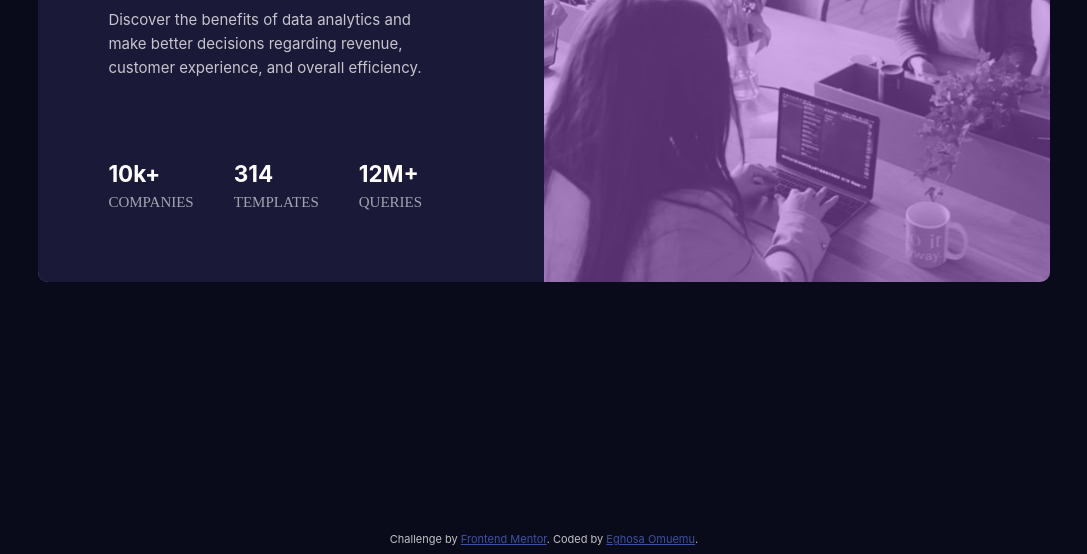
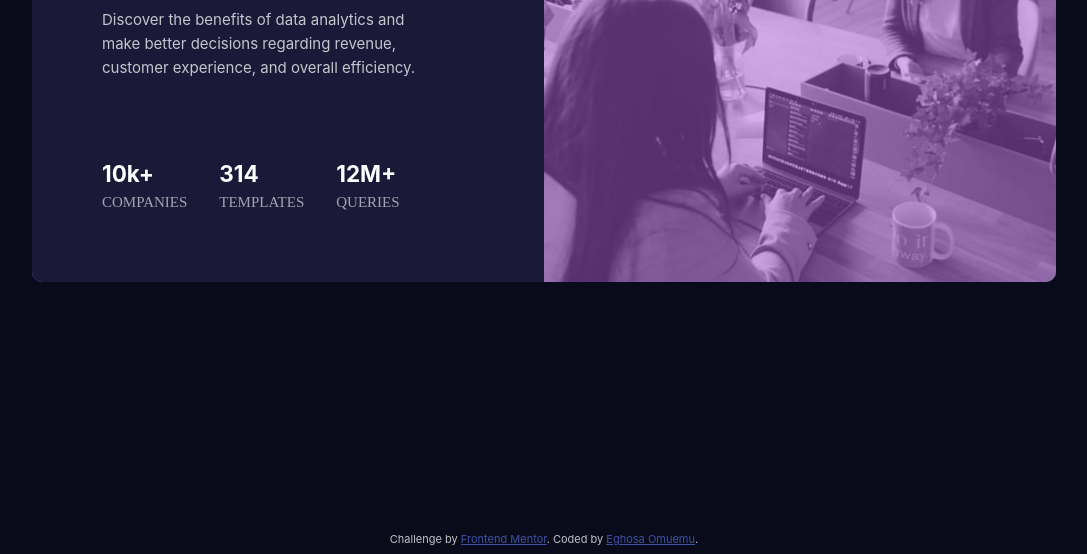
Before and after one commit to EghosaOmuemu/Stats-Preview-Card, a plain HTML site: page index.html in a window 1280 px wide. Shown: the part 363-917 px from the top of the page, without its empty margins (96-1183 px from the left). Drawn offline with Linux system fonts and the light colour scheme.

Commit message:
Update styles.css

```diff
--- a/styles.css
+++ b/styles.css
@@ -27,7 +27,7 @@ span{
 }
 
 .container{
-    width: 80%;
+    width: 80vw;
     margin: auto;
     margin-top: 200px;
     padding: 0 0;
@@ -35,7 +35,7 @@ span{
     border-radius: 10px;
     overflow: hidden;
     display: grid;
-    grid-template-columns: 1fr 1fr;
+    grid-template-columns: 40vw 40vw;
     grid-template-rows: auto;
     background-color: hsl(277, 64%, 61%);
 }
@@ -50,6 +50,7 @@ span{
     background-image: url(images/image-header-desktop.jpg);
     background-size: cover;
     background-repeat: no-repeat;
+    background-position: center;
     opacity: 0.5;
 }
 
@@ -59,10 +60,12 @@ span{
     margin: 20px 0;
     line-height: 10px;
     width: 80%;
+    flex-wrap: wrap;
+    justify-content: space-between;
 }
 
 .flexitem{
-    padding-right: 40px;
+    box-sizing: border-box;
 }
 
 .flexitem p{
@@ -74,7 +77,7 @@ img{
     accent-color: hsl(277, 64%, 61%);
 }
 
-@media screen and (max-width: 600px) {
+@media screen and (max-width: 900px) {
     .container{
         grid-template-columns: 100%;
         grid-template-rows: 400px 800px;
```
